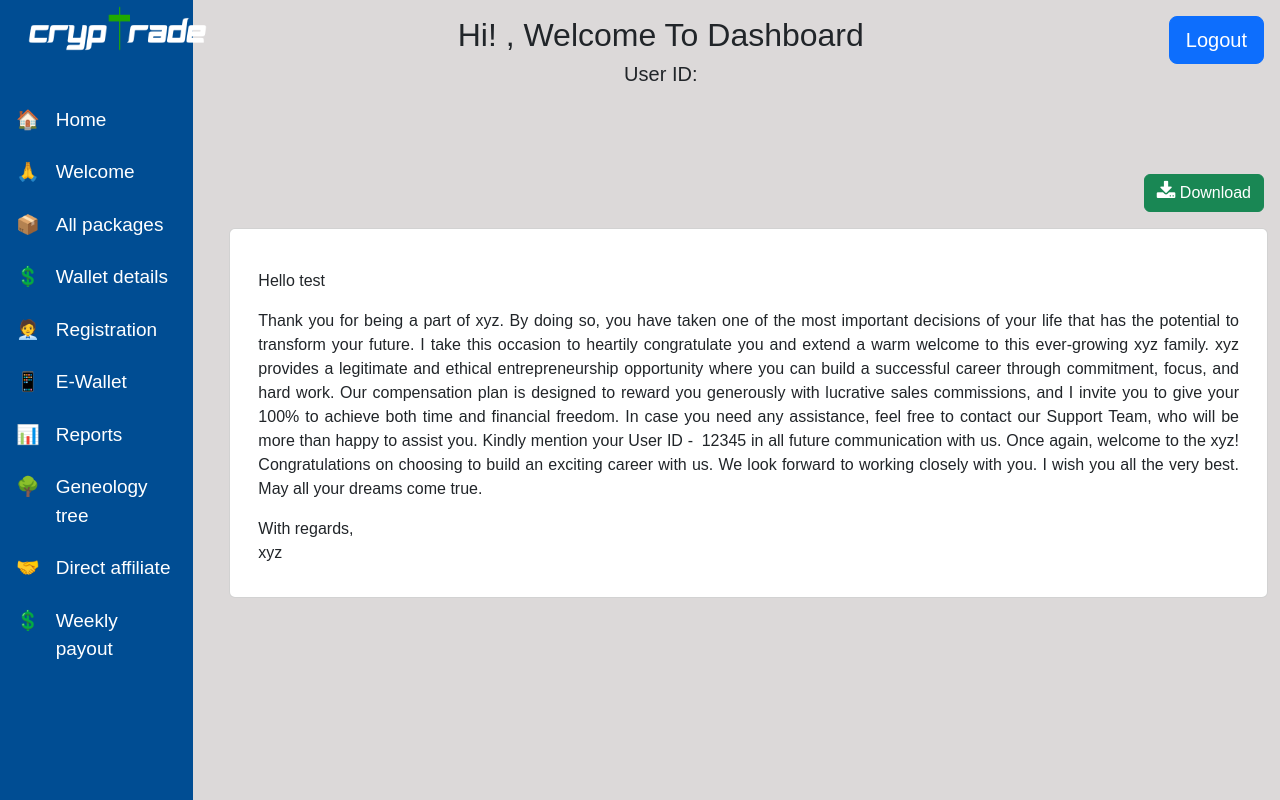
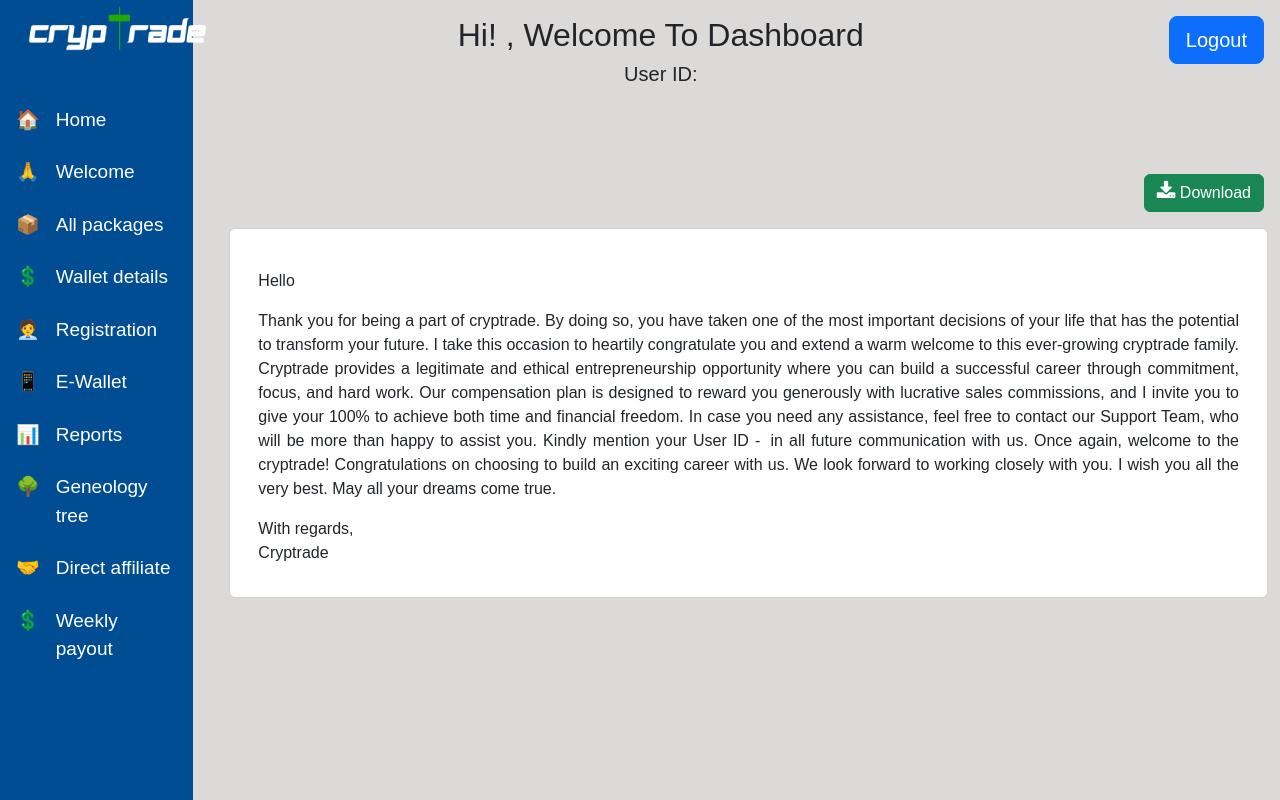
Before and after one commit to Crypt-Trade/cryptrade-frontend, a React (Vite) app: page /userdashboard/welcome in a window 1280 px wide. Built offline with nearby package versions, Linux system fonts and the light colour scheme.

Commit message:
"donewelcome"

```diff
--- a/src/components/Userdashboard/Ewallet/Wallet.jsx
+++ b/src/components/Userdashboard/Ewallet/Wallet.jsx
@@ -158,7 +158,7 @@
     ))
   ) : (
     <tr>
-      <td colSpan="4">No withdrawal history found.</td>
+      <td colSpan="5">No withdrawal history found.</td>
     </tr>
   )}
 </tbody>
--- a/src/components/Userdashboard/Reports/Reports.jsx
+++ b/src/components/Userdashboard/Reports/Reports.jsx
@@ -29,6 +29,7 @@
       {loading && <p className="text-center">Loading...</p>}
       {error && <p className="text-center text-danger">{error}</p>}
       {!loading && !error && (
+        <div className='table-responsive'>
         <table className="table table-bordered text-center">
           <thead className="table-success">
             <tr>
@@ -59,6 +60,7 @@
             )}
           </tbody>
         </table>
+        </div>
       )}
     </div>
   );
--- a/src/components/Userdashboard/Welcome.jsx
+++ b/src/components/Userdashboard/Welcome.jsx
@@ -1,6 +1,9 @@
 import React from 'react'
 
 const Welcome = () => {
+  const username = sessionStorage.getItem("username");
+  const userId = sessionStorage.getItem("mySponsorId");
+
   return (
    <>
     <div className="invoice mt-5">
@@ -38,21 +41,21 @@
                               </div>
                                 <div className="row">
                                   <div className="col-lg-6 col-sm-12 name">
-                                    <p>Hello test</p>
+                                    <p>Hello <span>{username}</span></p>
                                   </div>
                                   <div className="col-lg-6 col-sm-12 udbhablogo">
 
                                   </div>
                                 </div>
                                 <p style={{textAlign:"justify", lineHeight:"1.5"}}>
-                                Thank you for being a part of xyz. By doing so, you have taken one of the most important decisions of your life that has the potential to transform your future. I take this occasion to heartily congratulate you and extend a warm welcome to this ever-growing xyz family.
-                                 xyz provides a legitimate and ethical entrepreneurship opportunity where you can build a successful career through commitment, focus, and hard work. Our compensation plan is designed to reward you generously with lucrative sales commissions, and I invite you to give your 100% to achieve both time and financial freedom.  In case you need any assistance, feel free to contact our Support Team, who will be more than happy to assist you.
-                                  Kindly mention your User ID - <span className="ms-1">12345</span> in all future communication with us. Once again, welcome to the xyz! Congratulations on choosing to build an exciting career with us. We look forward to working closely with you. I wish you all the very best. May all your dreams come true.
+                                Thank you for being a part of cryptrade. By doing so, you have taken one of the most important decisions of your life that has the potential to transform your future. I take this occasion to heartily congratulate you and extend a warm welcome to this ever-growing cryptrade family.
+                                Cryptrade provides a legitimate and ethical entrepreneurship opportunity where you can build a successful career through commitment, focus, and hard work. Our compensation plan is designed to reward you generously with lucrative sales commissions, and I invite you to give your 100% to achieve both time and financial freedom.  In case you need any assistance, feel free to contact our Support Team, who will be more than happy to assist you.
+                                  Kindly mention your User ID - <span className="ms-1">{userId}</span> in all future communication with us. Once again, welcome to the cryptrade! Congratulations on choosing to build an exciting career with us. We look forward to working closely with you. I wish you all the very best. May all your dreams come true.
                                 </p>
 
                                 <p style={{lineHeight:"1.5"}}>
                                   With regards, <br />
-                                 xyz
+                                 Cryptrade
                                 </p>
                               </div>
                             </div>
```
